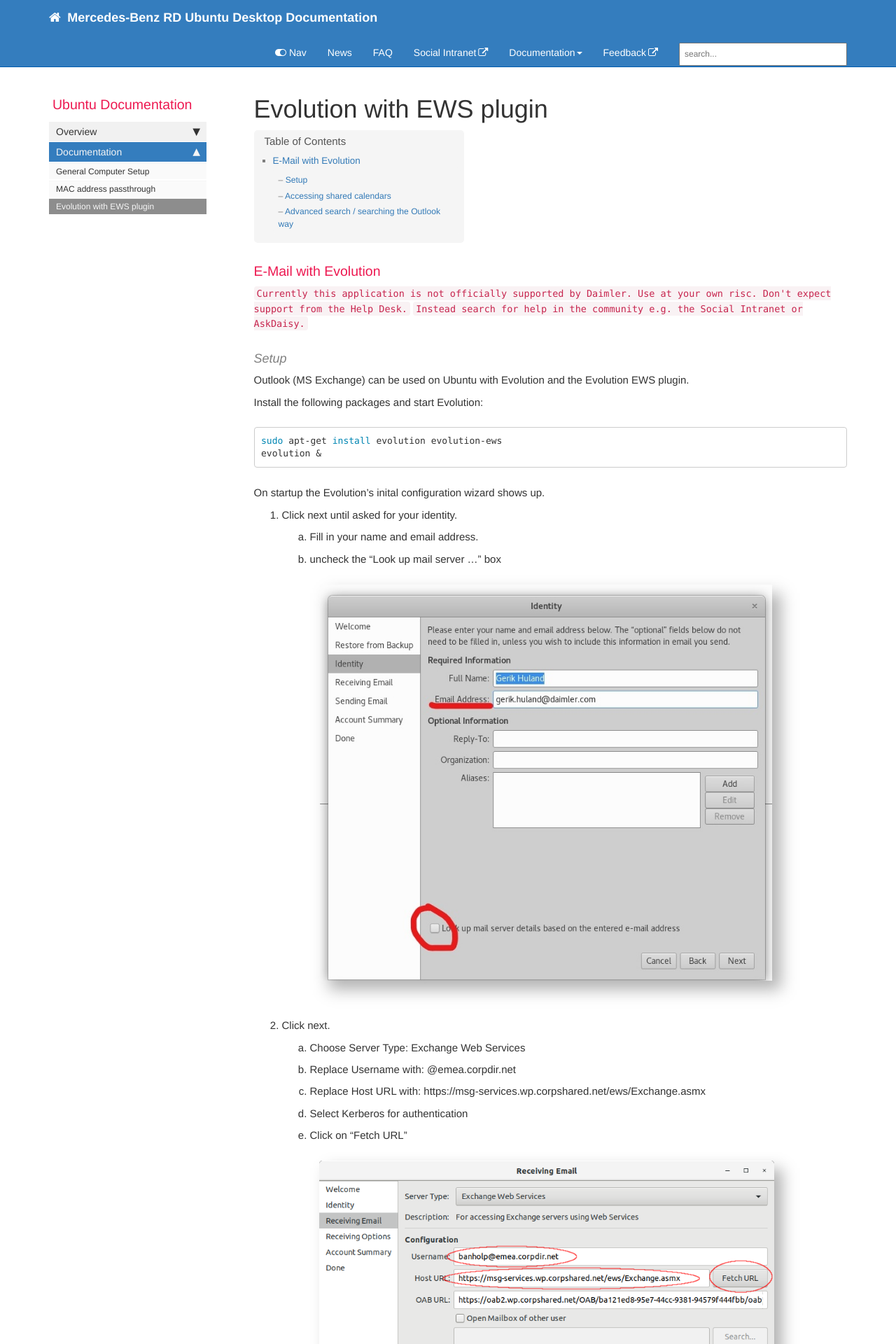
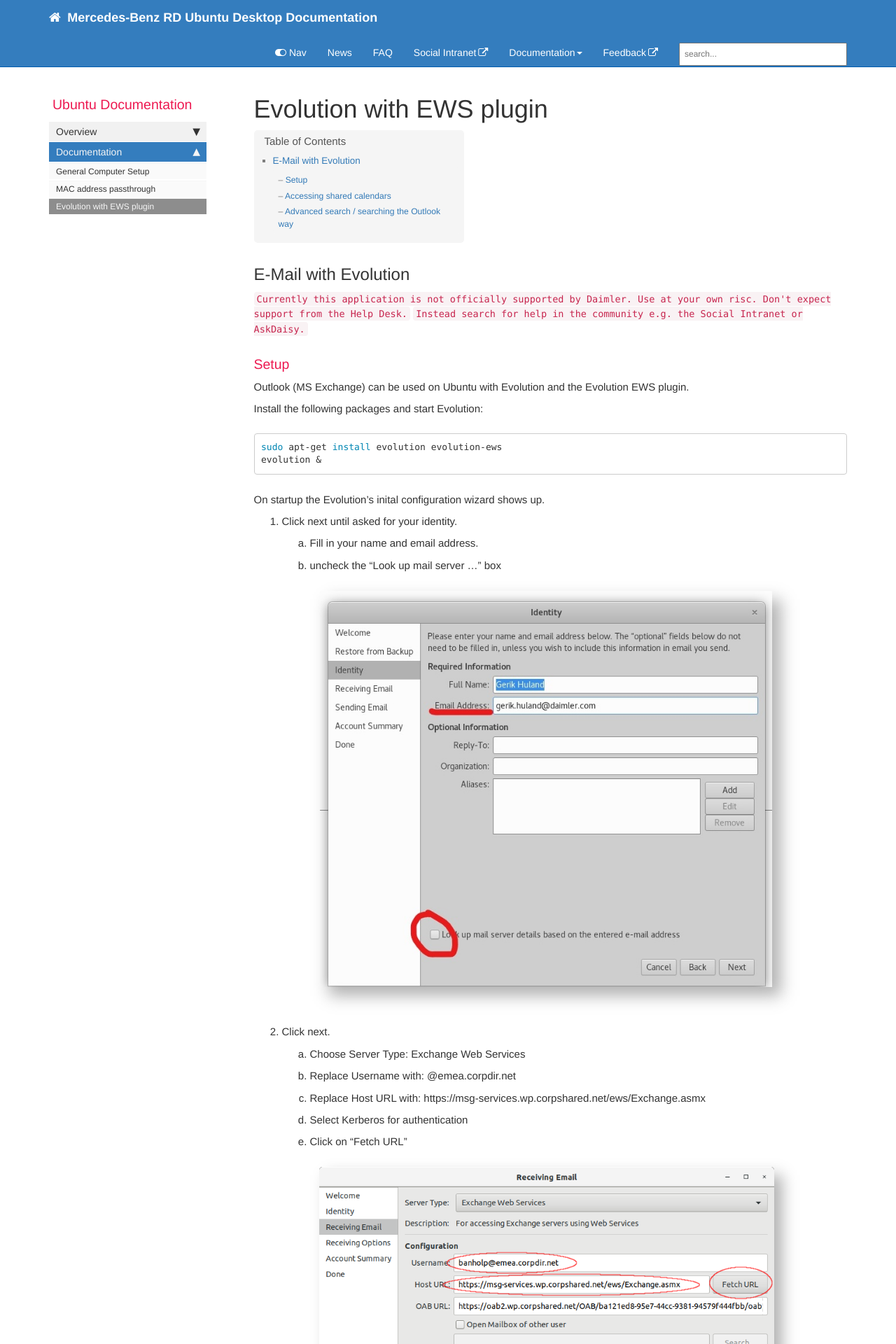
Before and after one commit to RajputPawan/Prometheus, a Jekyll site: the page built from pages/docs/evolution.md, in a window 1280 px wide. Shown: the top 1920 px of the page at 70% size. Built offline with Jekyll 4.4.1, drawn with Linux system fonts in a browser that asks for light colours; comment, search, counter and statistics services are not loaded.

Commit message:
Cleaned up head line depth

```diff
--- a/pages/docs/evolution.md
+++ b/pages/docs/evolution.md
@@ -9,12 +9,12 @@
 folder: docs
 ---
 
-### E-Mail with Evolution
+## E-Mail with Evolution
 
 `Currently this application is not officially supported by Daimler. Use at your own risc. Don't expect support from the Help Desk.`
 `Instead search for help in the community e.g. the Social Intranet or AskDaisy.`
 
-#### Setup
+### Setup
 
 Outlook (MS Exchange) can be used on Ubuntu with Evolution and the Evolution EWS plugin.
 
@@ -44,14 +44,14 @@
 
 
 
-#### Accessing shared calendars
+### Accessing shared calendars
 1. Set up evolution with ews and get your inbox functional. Make sure you're online, and syncing.
 2. On the Mail view, right click your exchange account, select "Subscribe to folder of other EWS user."
 3. Type in the name of the account you want, and choose Calendar from the dropdown.
 
 Calendar will then be visible in calendar view.
 
-#### Advanced search / searching the Outlook way
+### Advanced search / searching the Outlook way
 
 To be able to filter and search your email more specifically you can select "Free form expression":
 
```
Also changed, not shown: pages/docs/generalsetup.md (+1 -1 lines).
